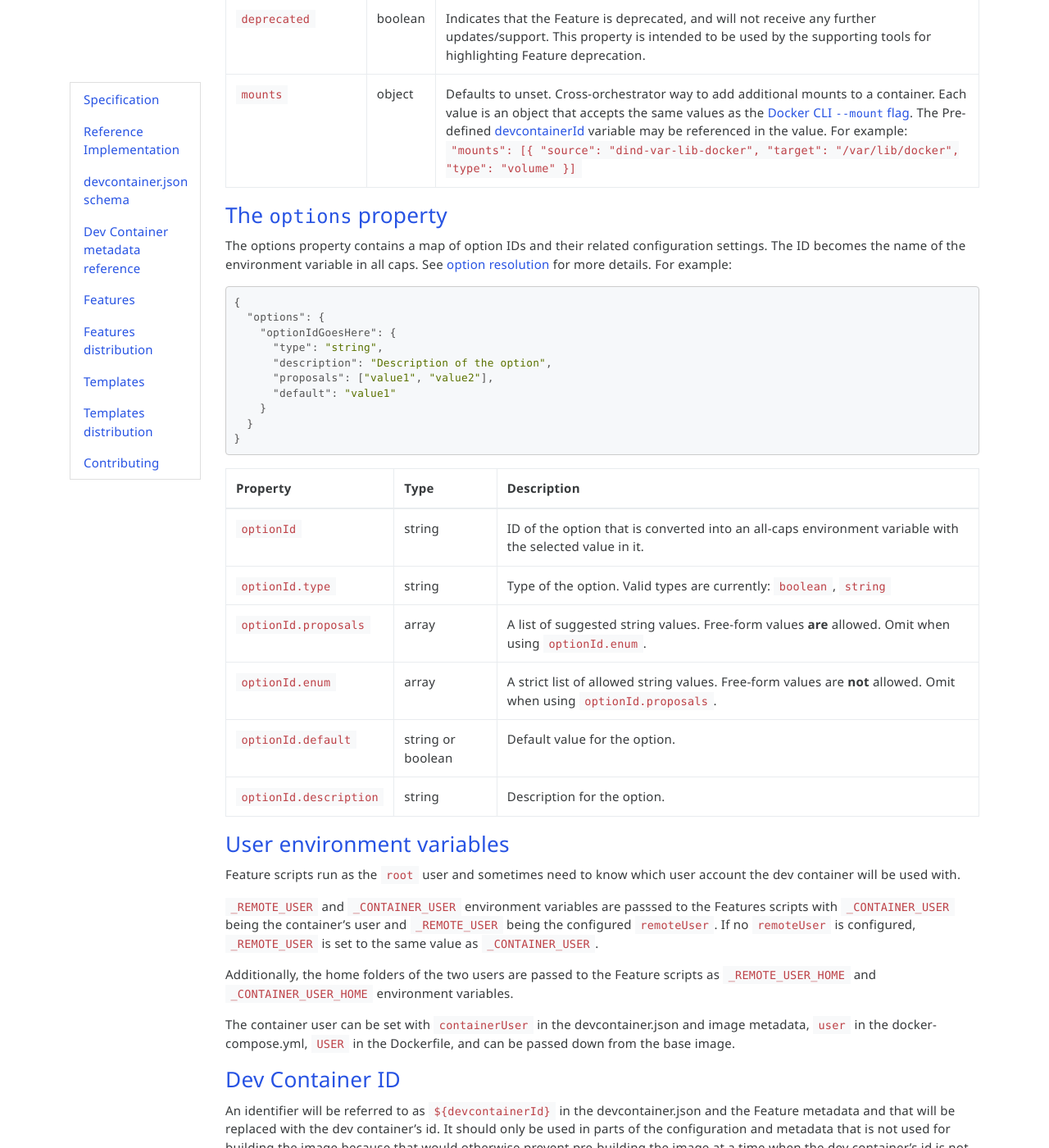
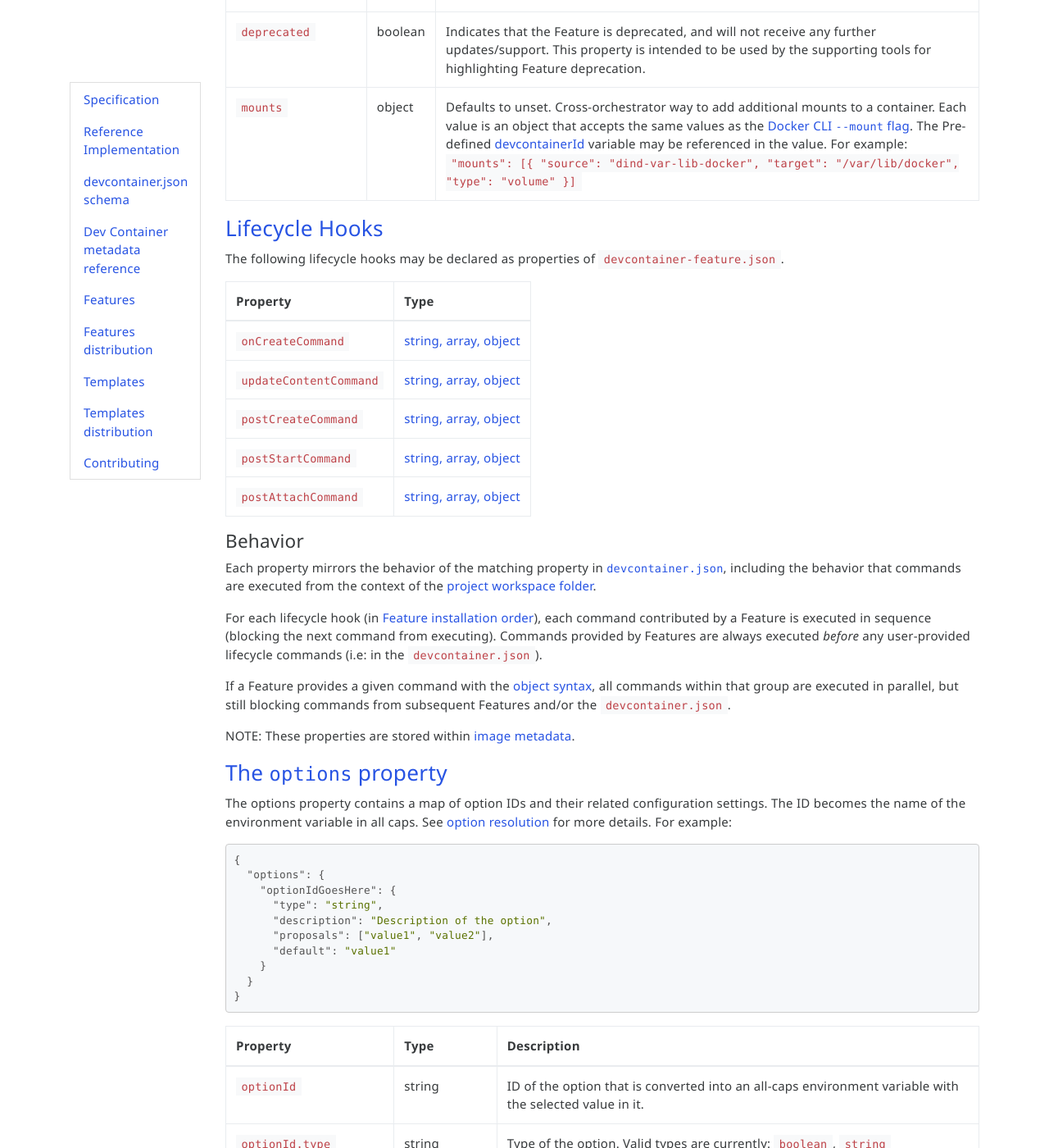
Before and after one commit to devcontainers/devcontainers.github.io, a Jekyll site: the page built from _implementors/features.md, in a window 1280 px wide and 1400 px high, scrolled down 1983 px. Shown: the whole window at 82% size. Built offline with Jekyll 4.4.1, drawn with Linux system fonts in a browser that asks for light colours; nearby versions of some CDN libraries; comment, search, counter and statistics services are not loaded; some of the changed text lies outside the part shown.

Commit message:
Add Feature Lifecycle Hooks (#205)
* add lifecycle hooks

* Update spec.md

* fix hyperlinks

* Update _implementors/features.md

Co-authored-by: Brigit Murtaugh <brigit.murtaugh@microsoft.com>

---------

Co-authored-by: Brigit Murtaugh <brigit.murtaugh@microsoft.com>

```diff
--- a/_implementors/features.md
+++ b/_implementors/features.md
@@ -27,7 +27,9 @@
 
 ## <a href="#devcontainer-feature-json-properties" name="devcontainer-feature-json-properties" class="anchor"> devcontainer-feature.json properties </a>
 
-The `devcontainer-feature.json` file defines information about the Feature to be used by any supporting tools and the way the Feature will be executed.
+The `devcontainer-feature.json` file defines metadata about a given Feature.
+
+All properties are optional **except for `id`, `version`, and `name`**.
 
 [devContainerFeature.schema.json](https://github.com/devcontainers/spec/blob/main/schemas/devContainerFeature.schema.json) defines the schema for the `devcontainer-feature.json` file.
 
@@ -35,10 +37,10 @@
 
 | Property | Type | Description |
 | :--- | :--- | :--- |
-| `id` | string | ID of the feature/definition. The `id` should be unique in the context of the repository/published package where the feature exists and must match the name of the directory where the `devcontainer-feature.json` resides. |
-| `version` | string | The semantic version of the Feature. |
-| `name` | string | Name of the feature/definition. |
-| `description` | string | Description of the feature/definition. |
+| `id` | string | <b>Required</b>: Identifier of the Feature.  Must be unique in the context of the repository where the Feature exists and must match the name of the directory where the `devcontainer-feature.json` resides. |
+| `version` | string | <b>Required</b>: The semantic version of the Feature (e.g: <code>1.0.0</code>). |
+| `name` | string | <b>Required</b>: A "human-friendly" display name for the Feature. |
+| `description` | string | Description of the Feature. |
 | `documentationURL` | string | Url that points to the documentation of the Feature. |
 | `licenseURL` | string | Url that points to the license of the Feature. |
 | `keywords` | array | List of strings relevant to a user that would search for this definition/Feature. |
@@ -53,8 +55,32 @@
 | `installsAfter` | array | Array of ID's of Features (omitting a version tag) that should execute before this one. Allows control for Feature authors on soft dependencies between different Features. |
 | `legacyIds` | array | Array of old IDs used to publish this Feature. The property is useful for renaming a currently published Feature within a single namespace. |
 | `deprecated` | boolean | Indicates that the Feature is deprecated, and will not receive any further updates/support. This property is intended to be used by the supporting tools for highlighting Feature deprecation. |
-| `mounts` | object | Defaults to unset. Cross-orchestrator way to add additional mounts to a container. Each value is an object that accepts the same values as the [Docker CLI `--mount` flag](https://docs.docker.com/engine/reference/commandline/run/#add-bind-mounts-or-volumes-using-the---mount-flag). The Pre-defined [devcontainerId](/_implementors/json_reference.md#variables-in-devcontainerjson) variable may be referenced in the value. For example:<br />`"mounts": [{ "source": "dind-var-lib-docker", "target": "/var/lib/docker", "type": "volume" }]` |
+| `mounts` | object | Defaults to unset. Cross-orchestrator way to add additional mounts to a container. Each value is an object that accepts the same values as the [Docker CLI `--mount` flag](https://docs.docker.com/engine/reference/commandline/run/#add-bind-mounts-or-volumes-using-the---mount-flag). The Pre-defined [devcontainerId](/implementors/json_reference#variables-in-devcontainerjson) variable may be referenced in the value. For example:<br />`"mounts": [{ "source": "dind-var-lib-docker", "target": "/var/lib/docker", "type": "volume" }]` |
 {: .table .table-bordered .table-responsive}
+
+
+### <a href="#lifecycle-hooks" name="lifecycle-hooks" class="anchor"> Lifecycle Hooks </a>
+
+The following lifecycle hooks may be declared as properties of `devcontainer-feature.json`.
+
+| Property | Type|
+| :--- | :--- |
+| `onCreateCommand` | [string, array, object](/implementors/json_reference#formatting-string-vs-array-properties)|
+| `updateContentCommand` | [string, array, object](/implementors/json_reference#formatting-string-vs-array-properties)|
+| `postCreateCommand` | [string, array, object](/implementors/json_reference#formatting-string-vs-array-properties)|
+| `postStartCommand` | [string, array, object](/implementors/json_reference#formatting-string-vs-array-properties) |
+| `postAttachCommand` | [string, array, object](/implementors/json_reference#formatting-string-vs-array-properties) |
+{: .table .table-bordered .table-responsive}
+
+#### Behavior
+
+Each property mirrors the behavior of the matching property in [`devcontainer.json`](/implementors/json_reference#Lifecycle-scripts), including the behavior that commands are executed from the context of the [project workspace folder](/implementors/spec/#project-workspace-folder).
+
+For each lifecycle hook (in [Feature installation order](/implementors/features/#installation-order)), each command contributed by a Feature is executed in sequence (blocking the next command from executing). Commands provided by Features are always executed _before_ any user-provided lifecycle commands (i.e: in the `devcontainer.json`).
+
+If a Feature provides a given command with the [object syntax](/implementors/json_reference#formatting-string-vs-array-properties), all commands within that group are executed in parallel, but still blocking commands from subsequent Features and/or the `devcontainer.json`.
+
+> NOTE: These properties are stored within [image metadata](/implementors/spec/#merge-logic).
 
 ### <a href="#options-property" name="options-property" class="anchor"> The `options` property </a>
 
```
Also changed, not shown: _implementors/spec.md (+5 -5 lines).
